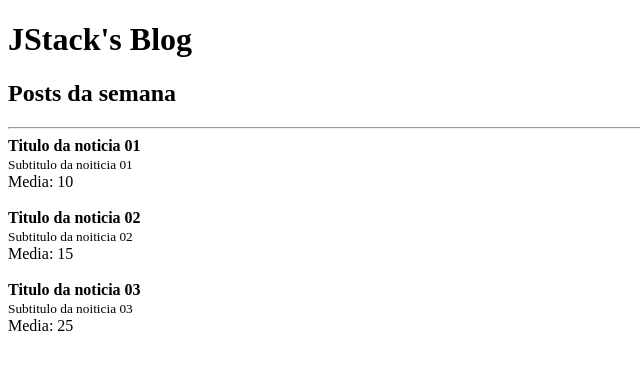
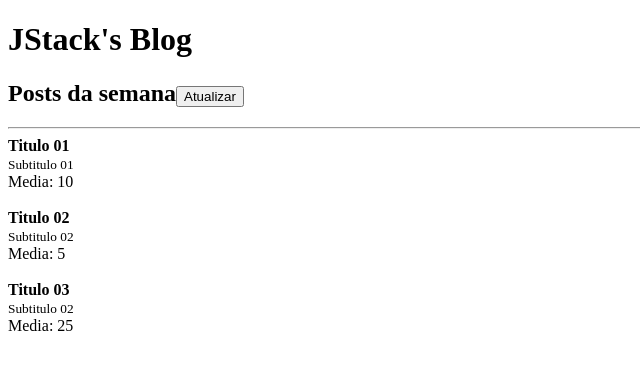
Before and after one commit to rafaelmyb/fundamentos-do-react, a React app: page / in a window 1280 px wide. Shown: the top 370 px of the page, without its empty margins (0-640 px from the left). Built offline with nearby package versions, Linux system fonts and the light colour scheme.

Commit message:
example of .map and useState

```diff
--- a/src/App.js
+++ b/src/App.js
@@ -1,40 +1,48 @@
-import React from 'react';
+import React, { useState } from 'react';
 
 import Post from './Post';
 import Header from './Header';
 
 function App() {
+  const [posts, setPosts] = useState([
+    { id: Math.random(), title: 'Titulo 01', subtitle: 'Subtitulo 01', likes: 20 },
+    { id: Math.random(), title: 'Titulo 02', subtitle: 'Subtitulo 02', likes: 10 },
+    { id: Math.random(), title: 'Titulo 03', subtitle: 'Subtitulo 02', likes: 50 },
+  ]);
+
+  function handleRefresh() {
+    setPosts((prevState) => [
+      ...prevState,
+      {
+        id: Math.random(),
+        title: prevState.length < 9 ? `Titulo 0${prevState.length + 1}` : `Titulo ${prevState.length + 1}`,
+        subtitle: prevState.length < 9 ? `Subtitulo 0${prevState.length + 1}` : `Subtitulo ${prevState.length + 1}`,
+        likes: prevState.length * 2 + 50,
+      },
+    ]);
+  };
+
   return (
     <>
       <Header title="JStack's Blog">
-        <h2>Posts da semana</h2>
+        <h2>
+          Posts da semana
+          <button onClick={handleRefresh}>Atualizar</button>
+        </h2>
       </Header>
 
       <hr />
 
-      <Post
-        likes={20}
-        post={{
-          title:"Titulo da noticia 01",
-          subtitle:"Subtitulo da noiticia 01"
-        }}
-      />
-
-      <Post
-        likes={30}
-        post={{
-          title:"Titulo da noticia 02",
-          subtitle:"Subtitulo da noiticia 02"
-        }}
-      />
-
-      <Post
-        likes={50}
-        post={{
-          title:"Titulo da noticia 03",
-          subtitle:"Subtitulo da noiticia 03"
-        }}
-      />
+      {posts.map(post => (
+        <Post
+          key={post.id}
+          likes={post.likes}
+          post={{
+            title: post.title,
+            subtitle: post.subtitle,
+          }}
+        />
+      ))}
     </>
 	)
 }
```
